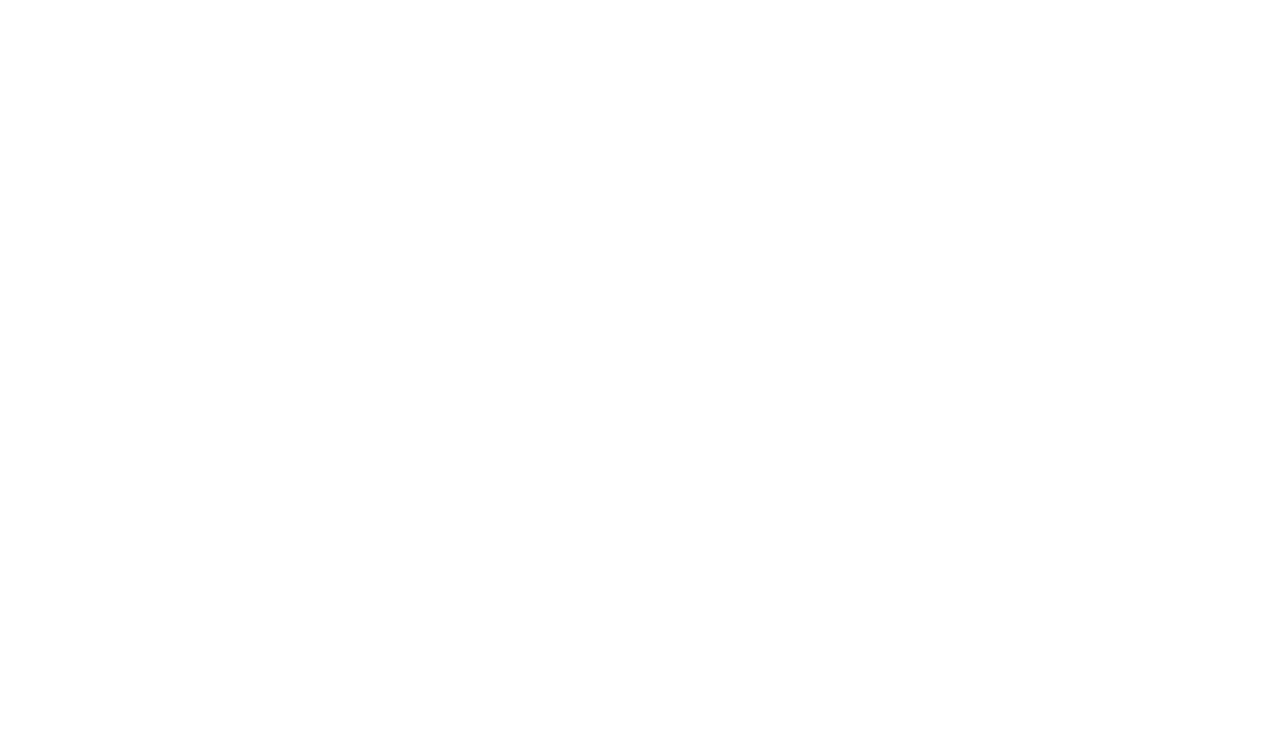
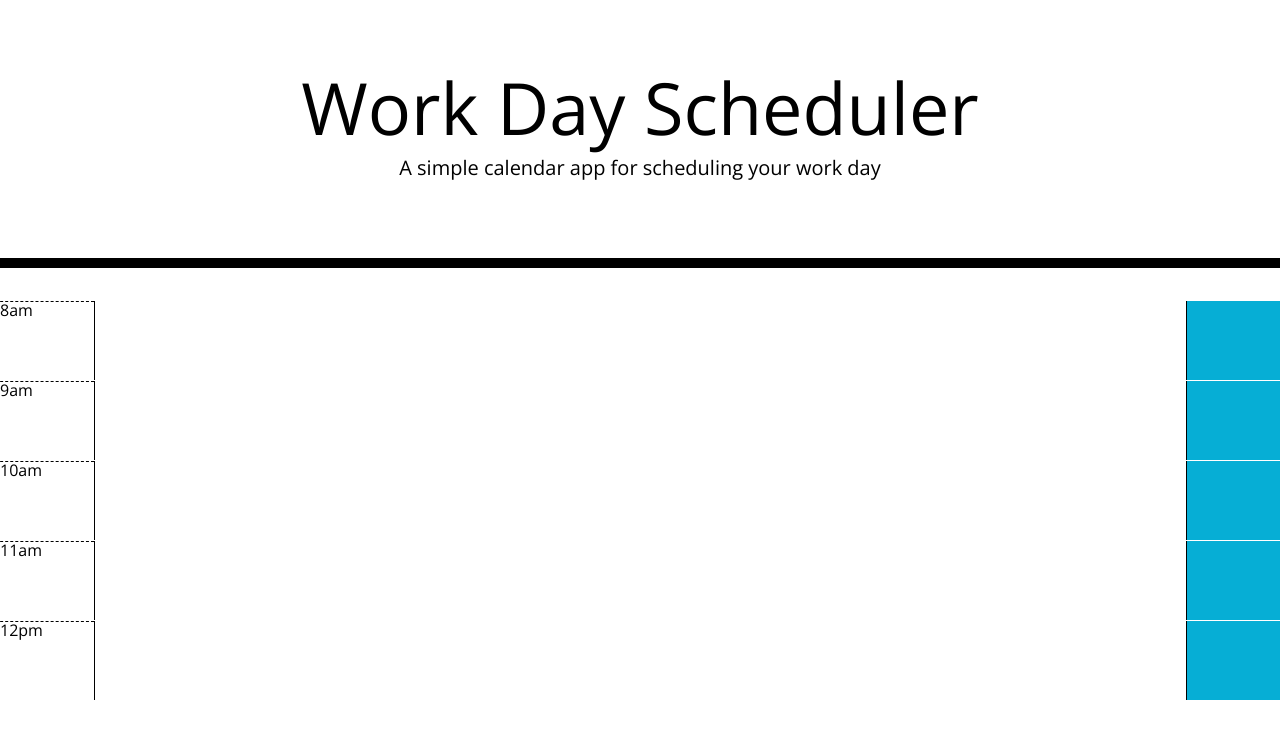
Before and after one commit to bcorporal/Work-Day-Scheduler, a plain HTML site: page index.html in a window 1280 px wide. Drawn offline with nearby package versions, Linux system fonts and the light colour scheme.

Commit message:
HTML structured half of the time blocks

```diff
--- a/index.html
+++ b/index.html
@@ -1,20 +1,75 @@
 <!DOCTYPE html>
 <html lang="en">
-<head>
-    <meta charset="UTF-8">
-    <meta http-equiv="X-UA-Compatible" content="IE=edge">
-    <meta name="viewport" content="width=device-width, initial-scale=1.0">
-    <title>Document</title>
-    <link rel="stylesheet" type="text/css" href="./style.css">
-</head>
+  <head>
+    <meta charset="UTF-8" />
+    <meta name="viewport" content="width=device-width, initial-scale=1.0" />
+    <meta http-equiv="X-UA-Compatible" content="ie=edge" />
+    <link
+      rel="stylesheet"
+      href="https://stackpath.bootstrapcdn.com/bootstrap/4.3.1/css/bootstrap.min.css"
+    />
+    <link
+      rel="stylesheet"
+      href="https://use.fontawesome.com/releases/v5.8.1/css/all.css"
+      integrity="sha384-50oBUHEmvpQ+1lW4y57PTFmhCaXp0ML5d60M1M7uH2+nqUivzIebhndOJK28anvf"
+      crossorigin="anonymous"
+    />
+    <link
+      href="https://fonts.googleapis.com/css?family=Open+Sans&display=swap"
+      rel="stylesheet"
+    />
+    <link rel="stylesheet" href="https://code.jquery.com/ui/1.12.1/themes/base/jquery-ui.css" />
+    <script type="text/javascript" src="https://cdnjs.cloudflare.com/ajax/libs/moment.js/2.27.0/moment.min.js"></script>
+    <script src="https://cdnjs.cloudflare.com/ajax/libs/jquery/3.3.1/jquery.min.js"></script>
+    <link rel="stylesheet" href="style.css" />
+    <title>Work Day Scheduler</title>
+  </head>
+
+  <body>
+    <header class="jumbotron">
+      <h1 class="display-3">Work Day Scheduler</h1>
+      <p class="lead">A simple calendar app for scheduling your work day</p>
+      <p id="currentDay" class="lead"></p>
+    </header>
+    <div section="container">
+      <!-- Timeblocks go here -->
+      <article class="Time-bloc row">
+        <div class="col-md-1 hour">8am</div>
+        <textarea class="col-lg colorcode myInput" id="8"></textarea>
+        <div class="col-md-1 saveBtn"><i class="floppydisk"></i></div>
+      </article>
+      <article class="Time-bloc row">
+        <div class="col-md-1 hour">9am</div>
+        <textarea class="col-lg colorcode myInput" id="9"></textarea>
+        <div class="col-md-1 saveBtn"><i class="floppydisk"></i></div>
+      </article>
+      <article class="Time-bloc row">
+        <div class="col-md-1 hour">10am</div>
+        <textarea class="col-lg colorcode myInput" id="10"></textarea>
+        <div class="col-md-1 saveBtn"><i class="floppydisk"></i></div>
+      </article>
+      <article class="Time-bloc row">
+        <div class="col-md-1 hour">11am</div>
+        <textarea class="col-lg colorcode myInput" id="11"></textarea>
+        <div class="col-md-1 saveBtn"><i class="floppydisk"></i></div>
+      </article>
+      <article class="Time-bloc row">
+        <div class="col-md-1 hour">12pm</div>
+        <textarea class="col-lg colorcode myInput" id="12"></textarea>
+        <div class="col-md-1 saveBtn"><i class="floppydisk"></i></div>
+      </article>
 
 
-<body>
+      </article>
 
 
 
 
 
-    <script type="text/javascript" src="./script.js"></script>
-</body>
+
+    </div>
+    <script src="https://code.jquery.com/jquery-1.12.4.js"></script>
+    <script src="https://cdnjs.cloudflare.com/ajax/libs/jquery/3.2.1/jquery.min.js"></script>
+    <script src="https://cdnjs.cloudflare.com/ajax/libs/moment.js/2.24.0/moment.min.js"></script>
+  </body>
 </html>
--- a/style.css
+++ b/style.css
@@ -0,0 +1,71 @@
+body {
+    font-family: 'Open Sans', sans-serif;
+    font-size: 16px;
+    line-height: 1;
+  }
+
+  textarea {
+    background: transparent;
+    border: none;
+    resize: none;
+    color: #000000;
+    border-left: 1px solid black;
+    padding: 10px;
+  }
+
+  .jumbotron {
+    text-align: center;
+    background-color: transparent;
+    color: black;
+    border-radius: 0;
+    border-bottom: 10px solid black;
+  }
+
+  .description {
+    white-space: pre-wrap;
+  }
+
+  .time-block {
+    text-align: center;
+    border-radius: 15px;
+  }
+
+  .row {
+    white-space: pre-wrap;
+    height: 80px;
+    border-top: 1px solid white;
+  }
+
+  .hour {
+    background-color: #ffffff;
+    color: #000000;
+    border-top: 1px dashed #000000;
+  }
+
+  .past {
+    background-color: #d3d3d3;
+    color: white;
+  }
+
+  .present {
+    background-color: #ff6961;
+    color: white;
+  }
+
+  .future {
+    background-color: #77dd77;
+    color: white;
+  }
+
+  .saveBtn {
+    border-left: 1px solid black;
+    border-top-right-radius: 15px;
+    border-bottom-right-radius: 15px;
+    background-color: #06aed5;
+    color: white;
+  }
+
+  .saveBtn i:hover {
+    font-size: 20px;
+    transition: all 0.3s ease-in-out;
+  }
```
